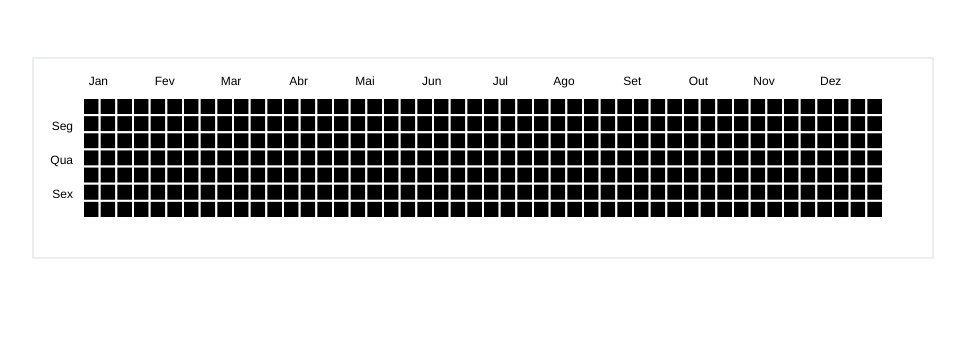
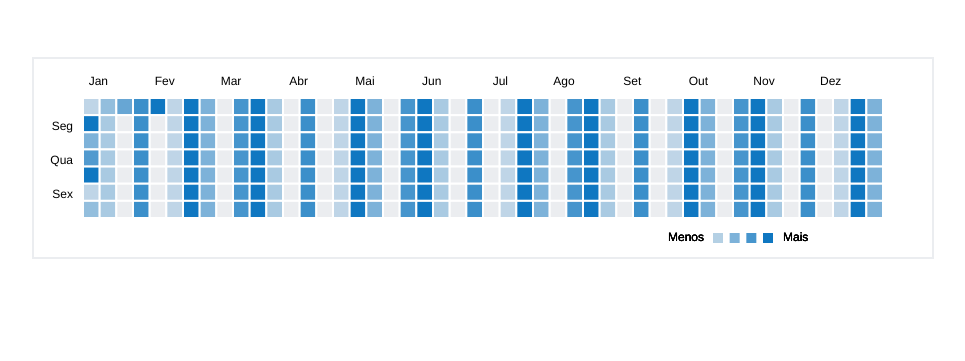
Before and after one commit to tsleolima/gitGraphs, a plain HTML site: page index.html in a window 1280 px wide. Shown: the whole page, without its empty margins (75-1040 px from the left). Drawn offline with nearby package versions, Linux system fonts and the light colour scheme.

Commit message:
concluindo o gráfico

```diff
--- a/index.html
+++ b/index.html
@@ -12,11 +12,15 @@
 <body>
     <div style="display:inline-block;" id="legend"></div>
     <div style="display:inline-block; float:left" id="container"></div>
+
     <script src="main.js"></script>
+    <script src="https://d3js.org/d3-color.v1.min.js"></script>
+    <script src="https://d3js.org/d3-interpolate.v1.min.js"></script>
+    <script src="https://d3js.org/d3-scale-chromatic.v1.min.js"></script>
+    <script>
 
-    <script>
         var correlationMatrix = [
-            [1, 0.3, 0, 0.8, 0, 0.2, 1, 0.5, 0, 0.75, 1, 0.3, 0, 0.8, 0, 0.2, 1, 0.5, 0, 0.75, 1, 0.3, 0, 0.8, 0, 0.2, 1, 0.5, 0, 0.75, 1, 0.3, 0, 0.8, 0, 0.2, 1, 0.5, 0, 0.75, 1, 0.3, 0, 0.8, 0, 0.2, 1, 0.5],
+            [0.2, 0.4, 0.6, 0.8, 1, 0.2, 1, 0.5, 0, 0.75, 1, 0.3, 0, 0.8, 0, 0.2, 1, 0.5, 0, 0.75, 1, 0.3, 0, 0.8, 0, 0.2, 1, 0.5, 0, 0.75, 1, 0.3, 0, 0.8, 0, 0.2, 1, 0.5, 0, 0.75, 1, 0.3, 0, 0.8, 0, 0.2, 1, 0.5],
             [1, 0.3, 0, 0.8, 0, 0.2, 1, 0.5, 0, 0.75, 1, 0.3, 0, 0.8, 0, 0.2, 1, 0.5, 0, 0.75, 1, 0.3, 0, 0.8, 0, 0.2, 1, 0.5, 0, 0.75, 1, 0.3, 0, 0.8, 0, 0.2, 1, 0.5, 0, 0.75, 1, 0.3, 0, 0.8, 0, 0.2, 1, 0.5],
             [0.5, 0.3, 0, 0.8, 0, 0.2, 1, 0.5, 0, 0.75, 1, 0.3, 0, 0.8, 0, 0.2, 1, 0.5, 0, 0.75, 1, 0.3, 0, 0.8, 0, 0.2, 1, 0.5, 0, 0.75, 1, 0.3, 0, 0.8, 0, 0.2, 1, 0.5, 0, 0.75, 1, 0.3, 0, 0.8, 0, 0.2, 1, 0.5],
             [0.7, 0.3, 0, 0.8, 0, 0.2, 1, 0.5, 0, 0.75, 1, 0.3, 0, 0.8, 0, 0.2, 1, 0.5, 0, 0.75, 1, 0.3, 0, 0.8, 0, 0.2, 1, 0.5, 0, 0.75, 1, 0.3, 0, 0.8, 0, 0.2, 1, 0.5, 0, 0.75, 1, 0.3, 0, 0.8, 0, 0.2, 1, 0.5],
@@ -33,7 +37,7 @@
             labelsMeses: labelsMeses,
             labelsDias: labelsDias,
             start_color: '#ebedf0',
-            end_color: '#196127'
+            end_color: '#0f77c1'
         });
     </script>
 </body>
--- a/main.js
+++ b/main.js
@@ -48,9 +48,8 @@ function Matrix(options) {
 		.rangeBands([20, height - 60]);
 
 	var colorMap = d3.scale.linear()
-		.domain([1, 100])
-		.interpolate(d3.interpolateHcl)
-		.range([d3.rgb("#ebe	df0"), d3.rgb('196127')]);
+		.domain([0, 1])
+		.range([startColor, endColor]);
 
 	var row = svg.selectAll(".row")
 		.data(data)
@@ -70,6 +69,7 @@ function Matrix(options) {
 		.style("stroke-width", 2)
 		.style('stroke', '#ebedf0')
 		.style('stroke', 'white');
+
 	row.selectAll(".cell")
 		.data(function (d, i) { return data[i]; })
 		.style("fill", colorMap);
@@ -105,4 +105,32 @@ function Matrix(options) {
 		.attr("text-anchor", "end")
 		.text(function (d, i) { return d; });
 
+	pesoCommit = [0.25, 0.5, 0.75, 1];
+
+	var legend = svg.append('g')
+		.attr('class', 'row-legend')
+		.attr('transform', 'translate(650,175) rotate(0)');
+
+	var rowLegend = legend.selectAll('.row-legend')
+		.data(pesoCommit)
+		.enter().append('g')
+		.attr('class', 'row-legend')
+
+	rowLegend.append('rect')
+		.attr('width', '10')
+		.attr('height', '10')
+		.attr('x', (d, i) => x(i))
+		.attr('y', (d, i) => y(100))
+		.style("fill", colorMap)
+
+	rowLegend.append('text')
+		.attr('x', -15)
+		.attr('y', 8)
+		.text('Menos')
+
+	rowLegend.append('text')
+		.attr('x', 100)
+		.attr('y', 8)
+		.text('Mais')
+
 }
```
